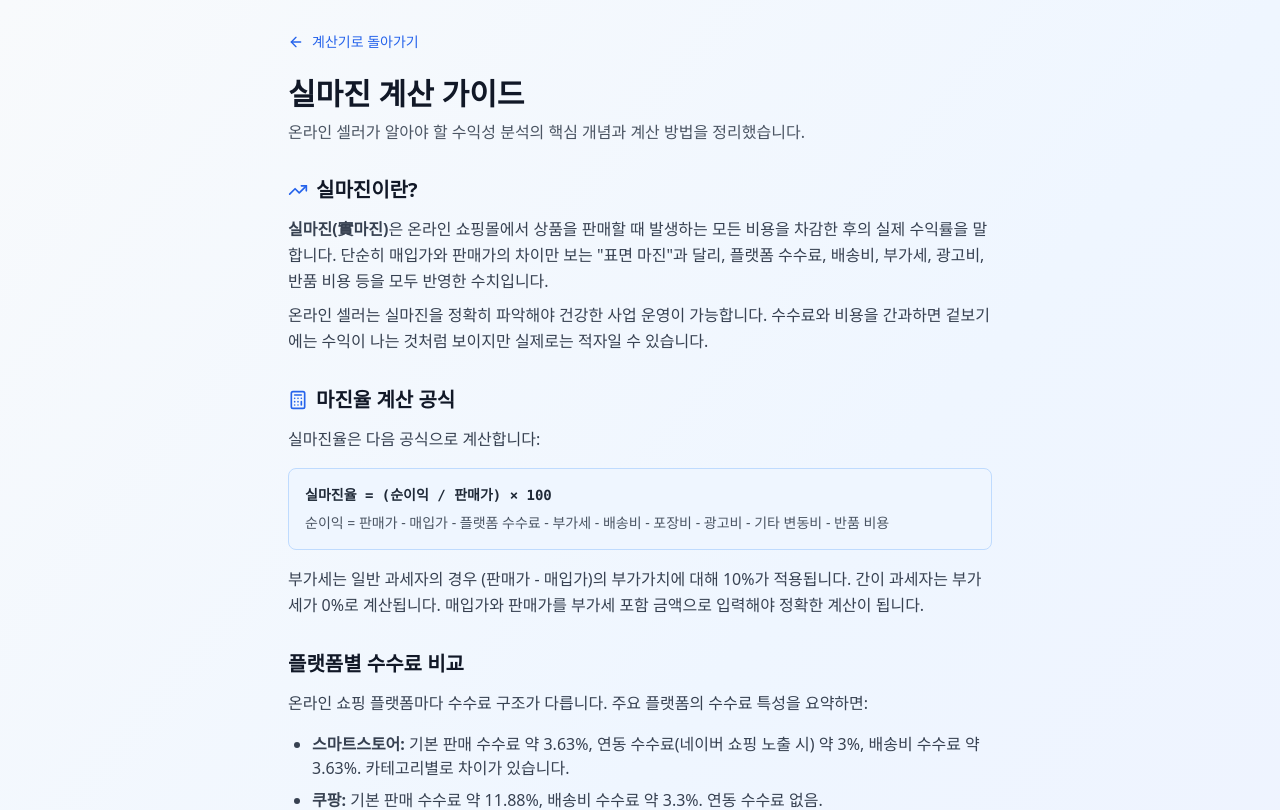
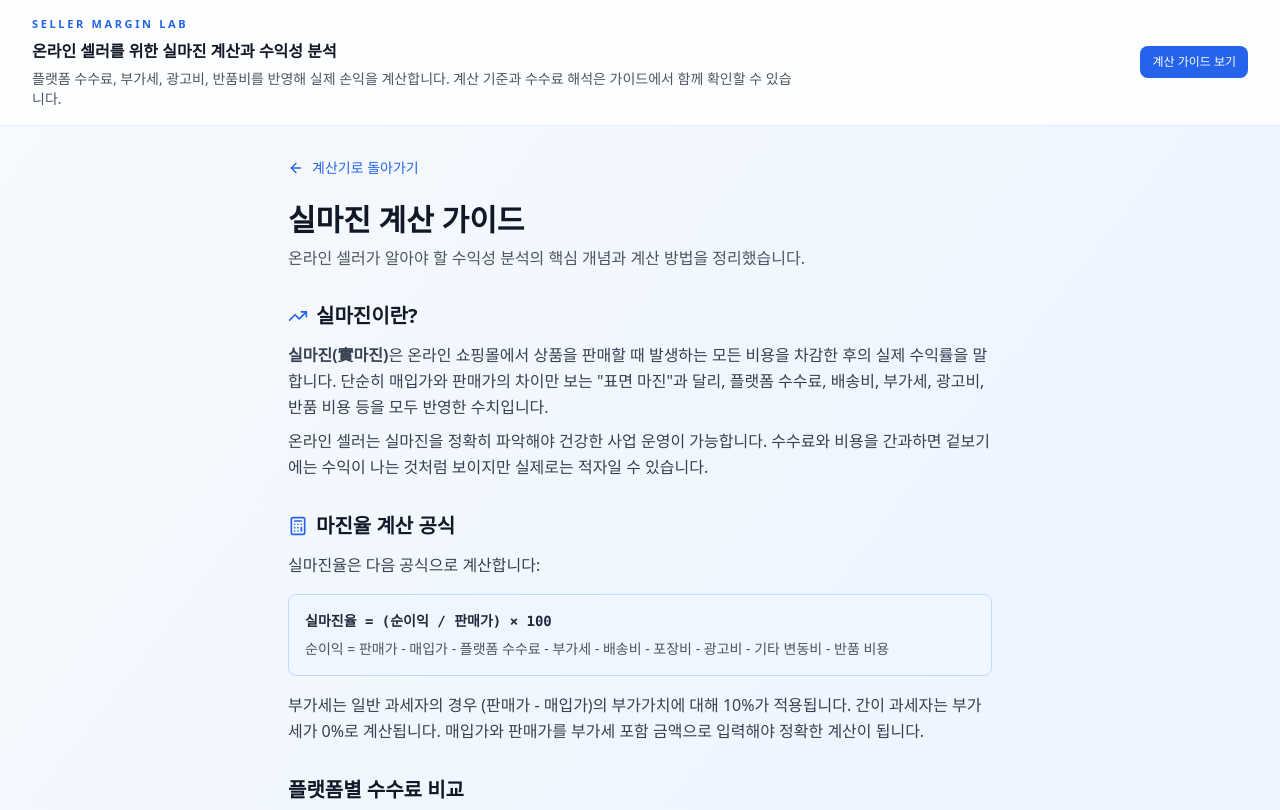
Before and after one commit to Kim-BanSeok/seller-margin-lab, a Next.js app: page /guide in a window 1280 px wide. Shown: the top 810 px of the page. Built offline with nearby package versions, Linux system fonts and the light colour scheme; no server answers.

Commit message:
Improve AdSense content placement

```diff
--- a/app/layout.tsx
+++ b/app/layout.tsx
@@ -1,4 +1,5 @@
 import type { Metadata } from "next";
+import Link from "next/link";
 import Script from "next/script";
 import "./globals.css";
 
@@ -109,7 +110,35 @@ export default function RootLayout({
           crossOrigin="anonymous"
           strategy="afterInteractive"
         />
-        {children}
+        <main className="min-h-screen">
+          <section className="border-b border-blue-100/80 bg-white/75 backdrop-blur dark:border-gray-800 dark:bg-gray-900/75">
+            <div className="mx-auto max-w-7xl px-4 py-4 sm:px-6 lg:px-8">
+              <div className="flex flex-col gap-3 md:flex-row md:items-center md:justify-between">
+                <div className="max-w-3xl space-y-1.5">
+                  <p className="text-[11px] font-semibold uppercase tracking-[0.24em] text-blue-600 dark:text-blue-400">
+                    Seller Margin Lab
+                  </p>
+                  <h2 className="text-sm font-semibold text-gray-900 dark:text-gray-100 sm:text-base">
+                    온라인 셀러를 위한 실마진 계산과 수익성 분석
+                  </h2>
+                  <p className="text-xs leading-5 text-gray-600 dark:text-gray-400 sm:text-sm">
+                    플랫폼 수수료, 부가세, 광고비, 반품비를 반영해 실제 손익을 계산합니다. 계산 기준과
+                    수수료 해석은 가이드에서 함께 확인할 수 있습니다.
+                  </p>
+                </div>
+                <div className="flex flex-wrap gap-2">
+                  <Link
+                    href="/guide"
+                    className="inline-flex items-center justify-center rounded-lg bg-blue-600 px-3 py-2 text-xs font-medium text-white transition-colors hover:bg-blue-700"
+                  >
+                    계산 가이드 보기
+                  </Link>
+                </div>
+              </div>
+            </div>
+          </section>
+          {children}
+        </main>
       </body>
     </html>
   );
--- a/app/page.tsx
+++ b/app/page.tsx
@@ -491,8 +491,6 @@ function HomeContent() {
 
                       <AlertSystem result={currentResult} status={currentStatus} />
 
-                      <AdBanner className="my-3" />
-
                       <FormulaGuide />
 
                       <BreakdownTable result={currentResult} inputData={state.inputData} />
@@ -506,6 +504,8 @@ function HomeContent() {
                       platform={state.platform as Platform}
                       reportRef={reportRef}
                     />
+
+                    <AdBanner className="mt-3" />
                   </>
                 )}
 
@@ -582,9 +582,9 @@ function HomeContent() {
                     />
                   </motion.div>
 
-                  <AdBanner className="my-3" />
+                  <ChartSection result={currentResult} salePrice={state.inputData.salePrice} />
 
-                  <ChartSection result={currentResult} salePrice={state.inputData.salePrice} />
+                  <AdBanner className="mt-3" />
                 </div>
               </div>
             </div>
```
